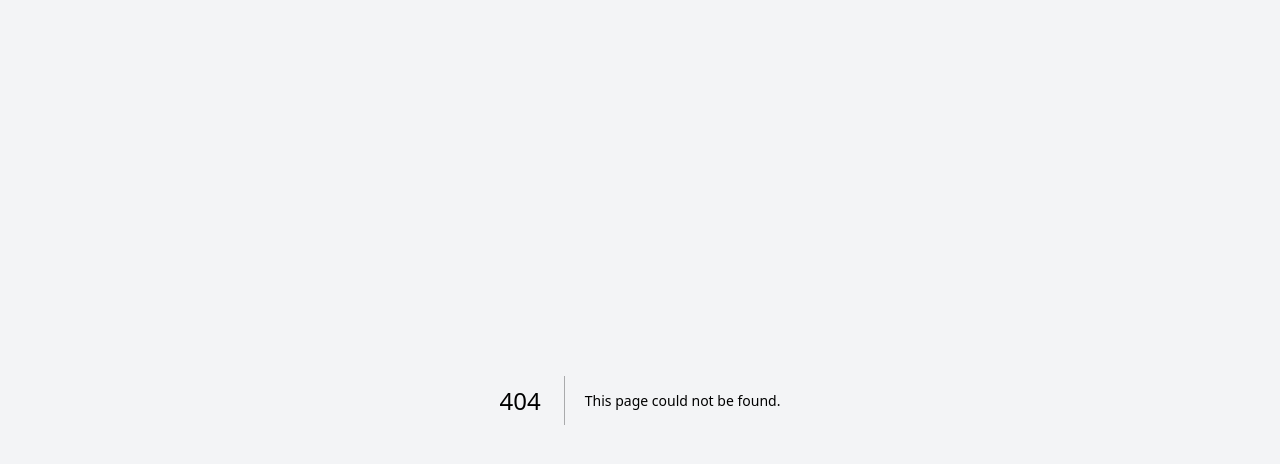
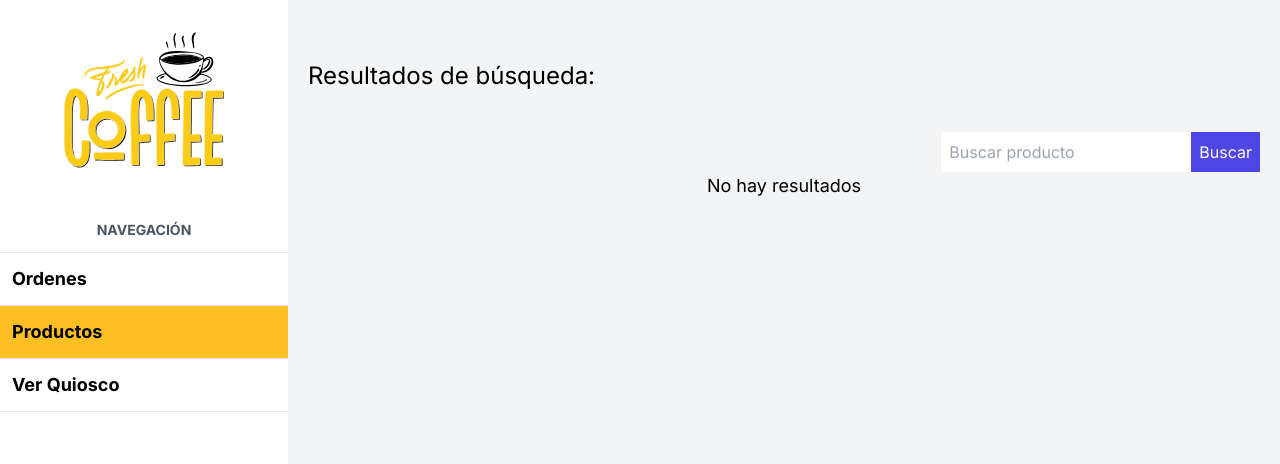
Before and after one commit to BryanLlana/quiosco_app, a Next.js app: page /admin/products/search in a window 1280 px wide. Before the commit this address had no page. Shown: the top 464 px of the page. Built offline with nearby package versions, Linux system fonts and the light colour scheme; no server answers; the database is empty.

Commit message:
Search ready

```diff
--- /dev/null
+++ b/app/admin/products/search/page.tsx
@@ -0,0 +1,37 @@
+import ProductSearch from "@/components/products/ProductSearch"
+import ProductTable from "@/components/products/ProductTable"
+import { prisma } from "@/src/lib/prisma"
+
+const searchProducts = async (searchTerm: string) => {
+  const products = await prisma.product.findMany({
+    where: {
+      name: {
+        contains: searchTerm
+      }
+    },
+    include: {
+      category: true
+    }
+  })
+
+  return products
+}
+
+const SearchPage = async ({ searchParams }: { searchParams: { search: string }}) => {
+  const products = await searchProducts(searchParams.search)
+  return (
+    <>
+      <h1 className="text-2xl my-10">Resultados de búsqueda: {searchParams.search}</h1>
+      <div className="flex flex-col lg:flex-row lg:justify-end gap-5">
+        <ProductSearch />
+      </div>
+      { products.length ? (
+        <ProductTable products={products} />
+      ): (
+        <p className="text-center text-lg">No hay resultados</p>
+      )}
+    </>
+  )
+}
+
+export default SearchPage
```
